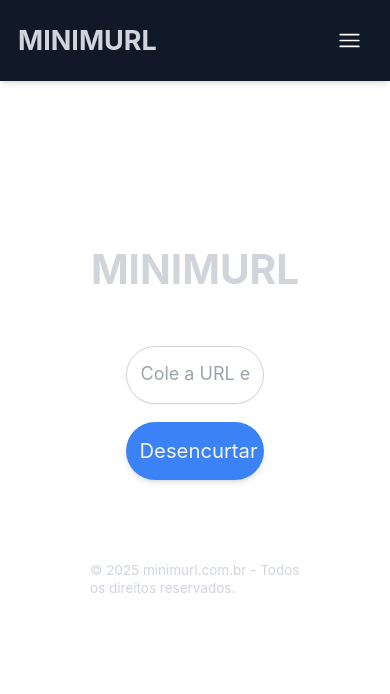
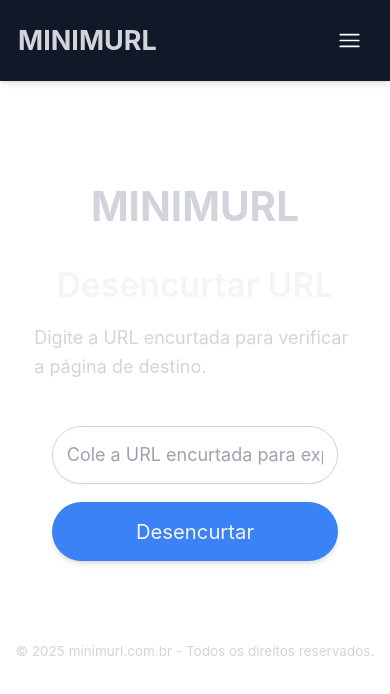
Before and after one commit to Yuuri-gomes/minimurl, a Next.js app: page /unshorten-url in a window 390 px wide. Shown: the top 694 px of the page. Built offline with nearby package versions, Linux system fonts and the light colour scheme.

Commit message:
style(mobile): improving mobile layout on every page

```diff
--- a/components/UI/Form/URLInput.js
+++ b/components/UI/Form/URLInput.js
@@ -14,7 +14,7 @@
       onChange={onChange}
       placeholder={placeholder}
       name={name}
-      className="w-full p-3 border border-gray-300 rounded-full shadow-sm focus:outline-none focus:ring-2 focus:ring-blue-500 focus:border-transparent"
+      className="w-full p-3 border border-gray-300 rounded-full shadow-sm focus:outline-none focus:ring-2 focus:ring-blue-500 focus:border-transparent text-black"
     />
   );
 }
--- a/components/UI/Main.js
+++ b/components/UI/Main.js
@@ -6,9 +6,11 @@
   return (
     <main>
       <Navbar />
-      <div className="flex flex-col items-center justify-center min-h-screen dark:bg-gray-800 p-20">
-        <Logo />
-        <div className="w-full">{children}</div>
+      <div className="flex flex-col items-center justify-center min-h-screen dark:bg-gray-800 pt-20 pb-20">
+        <div className="w-full flex flex-col items-center justify-center">
+          <Logo />
+          {children}
+        </div>
         <Footer />
       </div>
     </main>
--- a/components/UI/TermsOfUse.js
+++ b/components/UI/TermsOfUse.js
@@ -1,6 +1,6 @@
 export default function TermsOfUse() {
   return (
-    <div className="max-w-4xl mx-auto p-6 text-gray-300 bg-gray-900 rounded-lg">
+    <div className="max-w-4xl mx-auto p-6 text-gray-300 bg-gray-900 rounded-lg w-11/12">
       <h1 className="text-3xl font-bold mb-4">Termos de Uso</h1>
       <p className="mb-4">
         Bem-vindo ao Minimurl nosso encurtador de URLS. Ao utilizar este
--- a/pages/unshorten-url/index.js
+++ b/pages/unshorten-url/index.js
@@ -16,7 +16,13 @@
 
   return (
     <Main>
-      <div className="flex flex-col items-center justify-center dark:bg-gray-800 p-4">
+      <div className="flex flex-col items-center justify-center dark:bg-gray-900 p-4 max-w-5xl w-11/12 rounded-lg text-gray-100">
+        <div className="flex items-center justify-center gap-2 mb-4">
+          <h2 className="text-3xl font-semibold">Desencurtar URL</h2>
+        </div>
+        <p className="text-gray-300 mb-6">
+          Digite a URL encurtada para verificar a página de destino.
+        </p>
         <div className="w-full max-w-md flex justify-center items-center flex-col p-4">
           <URLForm
             onFormSubmit={formAction}
--- a/pages/url-counter/index.js
+++ b/pages/url-counter/index.js
@@ -20,9 +20,9 @@
 
   return (
     <Main>
-      <div className="flex flex-col bg-gray-900 p-6 rounded-lg text-gray-100 max-w-5xl mx-auto">
+      <div className="flex flex-col bg-gray-900 p-6 rounded-lg text-gray-100 max-w-5xl mx-auto w-11/12">
         <div className="flex items-center justify-center gap-2 mb-4">
-          <h2 className="text-2xl font-semibold">Contador de Cliques da URL</h2>
+          <h2 className="text-3xl font-semibold">Contador de Cliques da URL</h2>
         </div>
         <p className="text-gray-300 mb-6">
           Digite a URL curta abaixo para acompanhar quantos cliques ela recebeu.
```
